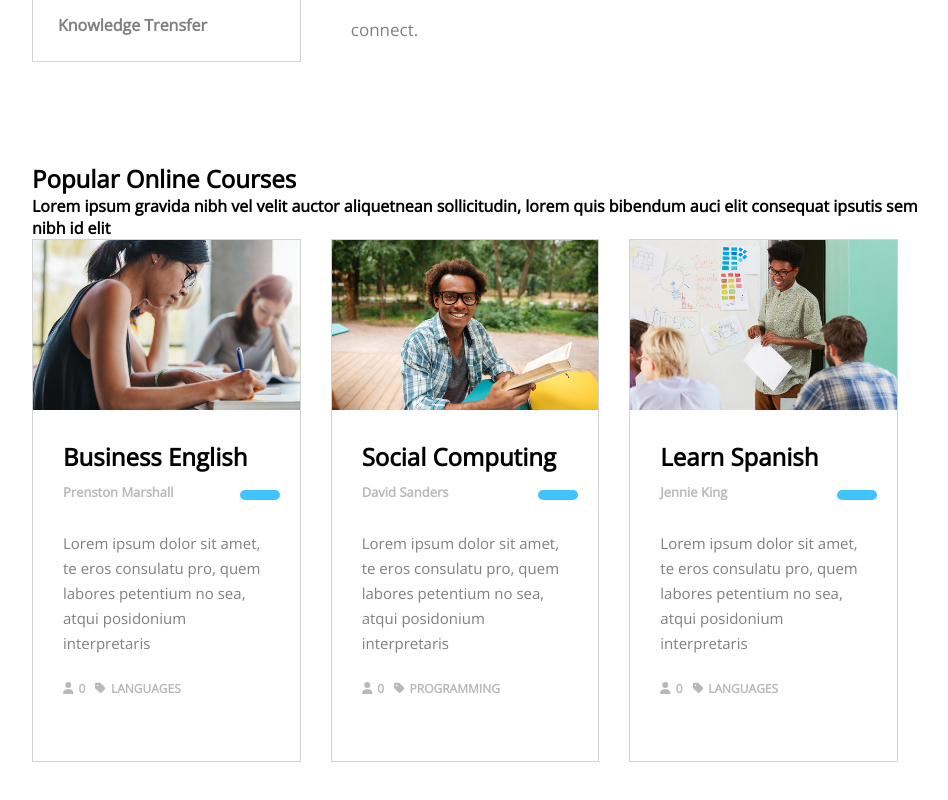
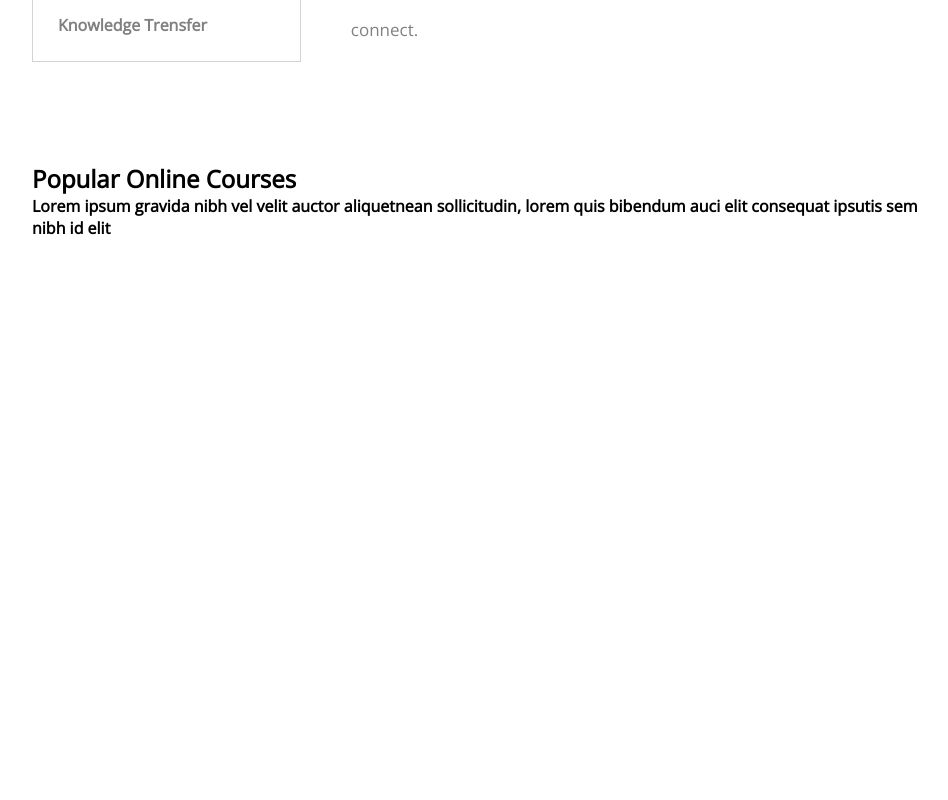
Before and after one commit to marcoceccarelli98/proj-html-vuejs, a Vue app: page / in a window 1280 px wide. Shown: the part 3649-4449 px from the top of the page, without its empty margins (160-1108 px from the left). After the commit the page ends 3988 px from the top, so only its background shows below. Built offline with nearby package versions, Linux system fonts and the light colour scheme.

Commit message:
[UPD] Install Swiper

```diff
--- a/package.json
+++ b/package.json
@@ -17,6 +17,7 @@
     "@fortawesome/vue-fontawesome": "^3.0.8",
     "axios": "^1.7.2",
     "sass": "^1.77.4",
+    "swiper": "^11.1.4",
     "vue": "^3.4.21",
     "vue-router": "^4.3.3"
   },
--- a/src/pages/AppMain.vue
+++ b/src/pages/AppMain.vue
@@ -158,7 +158,7 @@ export default {
             Lorem ipsum gravida nibh vel velit auctor aliquetnean sollicitudin,
             lorem quis bibendum auci elit consequat ipsutis sem nibh id elit
           </h4>
-          <CardsDotsCarousel :cards="store.onlineCourses" />
+          <!-- <CardsDotsCarousel :cards="store.onlineCourses" /> -->
         </div>
       </section>
       <!-- /ONLINE COURSES -->
@@ -339,5 +339,13 @@ export default {
       }
     }
   }
+
+  //  ------------------------------ INFO ------------------------------
+
+  .online-courses {
+    h2 {
+      text-align: center;
+    }
+  }
 }
 </style>
```
Also changed, not shown: 1 other file (tests, documents, lock files or other folders).
